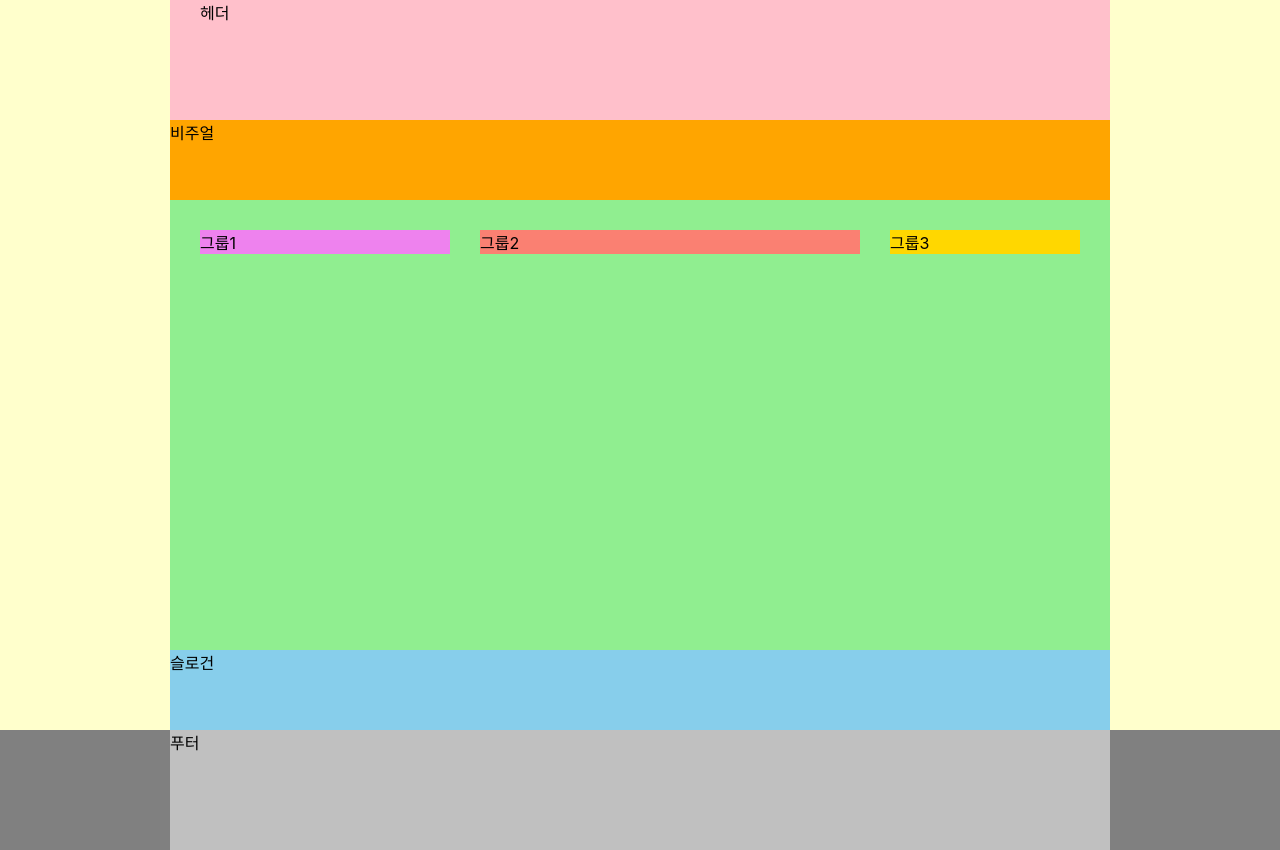
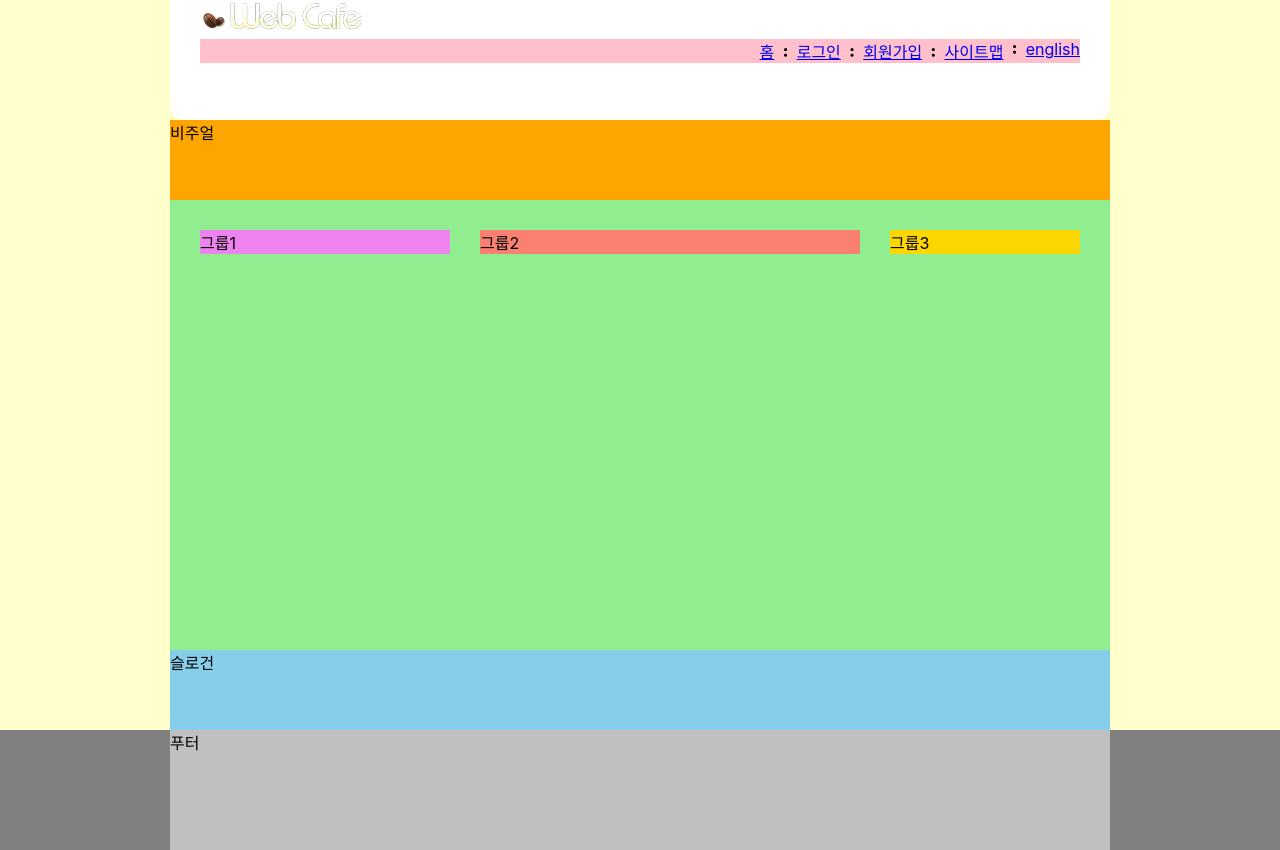
Before and after one commit to seohyun0620/HTML5, a website: page index.html in a window 1280 px wide. Drawn offline with Linux system fonts and the light colour scheme; a web font is replaced by a local one.

Commit message:
icon 폰트 실습

```diff
--- a/index.html
+++ b/index.html
@@ -1,17 +1,36 @@
 <!DOCTYPE html>
 <html lang="ko-KR">
 <!--언어-국가코드-->
+
 <head>
   <meta charset="UTF-8" />
   <meta http-equiv="X-UA-Compatible" content="IE=edge" />
   <meta name="viewport" content="width=device-width, initial-scale=1.0" />
   <title>웹카페</title>
   <!-- 웹폰트 먼저 요청해야하기 때문에 먼저 선언 -->
-  <link rel="stylesheet" as="style" crossorigin href="https://cdn.jsdelivr.net/gh/orioncactus/pretendard@v1.3.6/dist/web/static/pretendard.css" />
+  <link rel="stylesheet" as="style" crossorigin
+    href="https://cdn.jsdelivr.net/gh/orioncactus/pretendard@v1.3.6/dist/web/static/pretendard.css" />
   <link rel="stylesheet" href="./styles/style.css" />
 </head>
+
 <body>
-<header class="header">헤더</header>
+  <header class="header">
+    <!-- 로고 Start -->
+    <h1 class="logo">
+      <a href="./index-complete.html">
+        <img src="./assets/logo.png" alt="web cafe" width="165" height="35">
+      </a>
+    </h1>
+    <!-- 로고 end -->
+    <!-- ul.member>li*5>span[aria-hidden="true"]{:}+a[href="/"] -->
+    <ul class="member">
+      <li class="first"><a href="/">홈</a></li>
+      <li><span class="icon-colon"></span><a href="/">로그인</a></li>
+      <li><span class="icon-colon"></span><a href="/">회원가입</a></li>
+      <li><span class="icon-colon"></span><a href="/">사이트맵</a></li>
+      <li><span class="icon-colon"></span><a href="/">english</a></li>
+    </ul>
+  </header>
   <div class="visual">비주얼</div>
   <main class="main">
     <div class="group group1">그룹1</div>
@@ -27,4 +46,5 @@
   </footer>
   <!--  div로 나눈 이유: footer 영역 안에 글자들을 배치할 때 쓰려고 -->
 </body>
+
 </html>
--- a/styles/fontello.css
+++ b/styles/fontello.css
@@ -1,18 +1,29 @@
+@font-face {
+  font-family: 'fontello';
+  src: url('../font/fontello.eot?45169256');
+  src: url('../font/fontello.eot?45169256#iefix') format('embedded-opentype'),
+       url('../font/fontello.woff2?45169256') format('woff2'),
+       url('../font/fontello.woff?45169256') format('woff'),
+       url('../font/fontello.ttf?45169256') format('truetype'),
+       url('../font/fontello.svg?45169256#fontello') format('svg');
+  font-weight: normal;
+  font-style: normal;
+}
 /* Chrome hack: SVG is rendered more smooth in Windozze. 100% magic, uncomment if you need it. */
 /* Note, that will break hinting! In other OS-es font will be not as sharp as it could be */
 /*
 @media screen and (-webkit-min-device-pixel-ratio:0) {
   @font-face {
     font-family: 'fontello';
-    src: url('../font/fontello.svg?38310097#fontello') format('svg');
+    src: url('../font/fontello.svg?45169256#fontello') format('svg');
   }
 }
 */
-
- [class^="icon-"]:before, [class*=" icon-"]:before {
-  font-family: 'fontello';
+[class^="icon-"]:before, [class*=" icon-"]:before {
+  font-family: "fontello";
+  font-style: normal;
   font-weight: normal;
-  speak: none;
+  speak: never;
 
   display: inline-block;
   text-decoration: inherit;
@@ -43,8 +54,9 @@
   /* text-shadow: 1px 1px 1px rgba(127, 127, 127, 0.3); */
 }
 
-.icon-ok:before { content: '\e800'; } /* '' */
-.icon-plus:before { content: '\e801'; } /* '' */
-.icon-search:before { content: '\e802'; } /* '' */
-.icon-right-open:before { content: '\e803'; } /* '' */
-.icon-dot-circled:before { content: '\f192'; } /* '' */
+.icon-colon:before { content: '\e800'; } /* '' */
+.icon-ok:before { content: '\e801'; } /* '' */
+.icon-plus:before { content: '\e802'; } /* '' */
+.icon-search:before { content: '\e803'; } /* '' */
+.icon-right-dir:before { content: '\e804'; } /* '' */
+.icon-stop:before { content: '\e805'; } /* '' */
--- a/styles/style.css
+++ b/styles/style.css
@@ -1,5 +1,6 @@
 @import url(./normalize.css);
 @import url(./reset.css);
+@import url(./fontello.css);
 /* 기본스타일 */
 *, *::before, *::after{
   box-sizing: border-box;
@@ -22,15 +23,54 @@ body {
 
 /* 헤더 */
 .header{
-  background-color: pink;
+  background-color: #fff;
   padding: 0 30px; /* 상하:0,좌우:30 /4개면 시계방향 */
   height: 15vh;
+  border-radius: 0 0 15px 15px;
 }
+
+.member{
+  background-color: pink;
+  display: flex;
+  flex-flow: row nowrap;
+  justify-content: flex-end;
+}
+
+/* :before, ::before ->first child */
+/* :after, ::after ->last child */
+/* 부모와 자식은 띄어쓰기 해야함 */
+/* .member li::before{
+  content: ":" ;
+} */
+
+/* 겹침 Cascading */
+/* 우선순위 규칙(type,class를 주로  씀,id는 거의 안씀), 쉽게 설명하기 위해 점수부여
+li(type slector)은 1점
+.first(class selector)은 10점
+#item (id slector)은 100점 */
+/* .member li:nth-child(n)::befor/ :nth-child(n) : css는 1번부터 시작 */
+/* .member .first::before{
+  content: "" ;
+} */
+
+.member li::before{
+  /* content: "\e800";
+  font-family: "fontello"; */
+  font-style: normal;
+  font-weight: normal;
+  display: inline-block;
+  text-decoration: inherit;
+  width: 1em;
+  margin-right: .2em;
+  text-align: center;
+}
+
 /* 비주얼 */
 .visual{
   background: orange;
   height: 10vh;
 }
+
 /* 메인 */
 .main{
   background: lightgreen;
```
Also changed, not shown: font/fontello.ttf, font/fontello.woff, font/fontello.woff2, 2 other files. Lines whose indentation alone changed are shown as unchanged.
